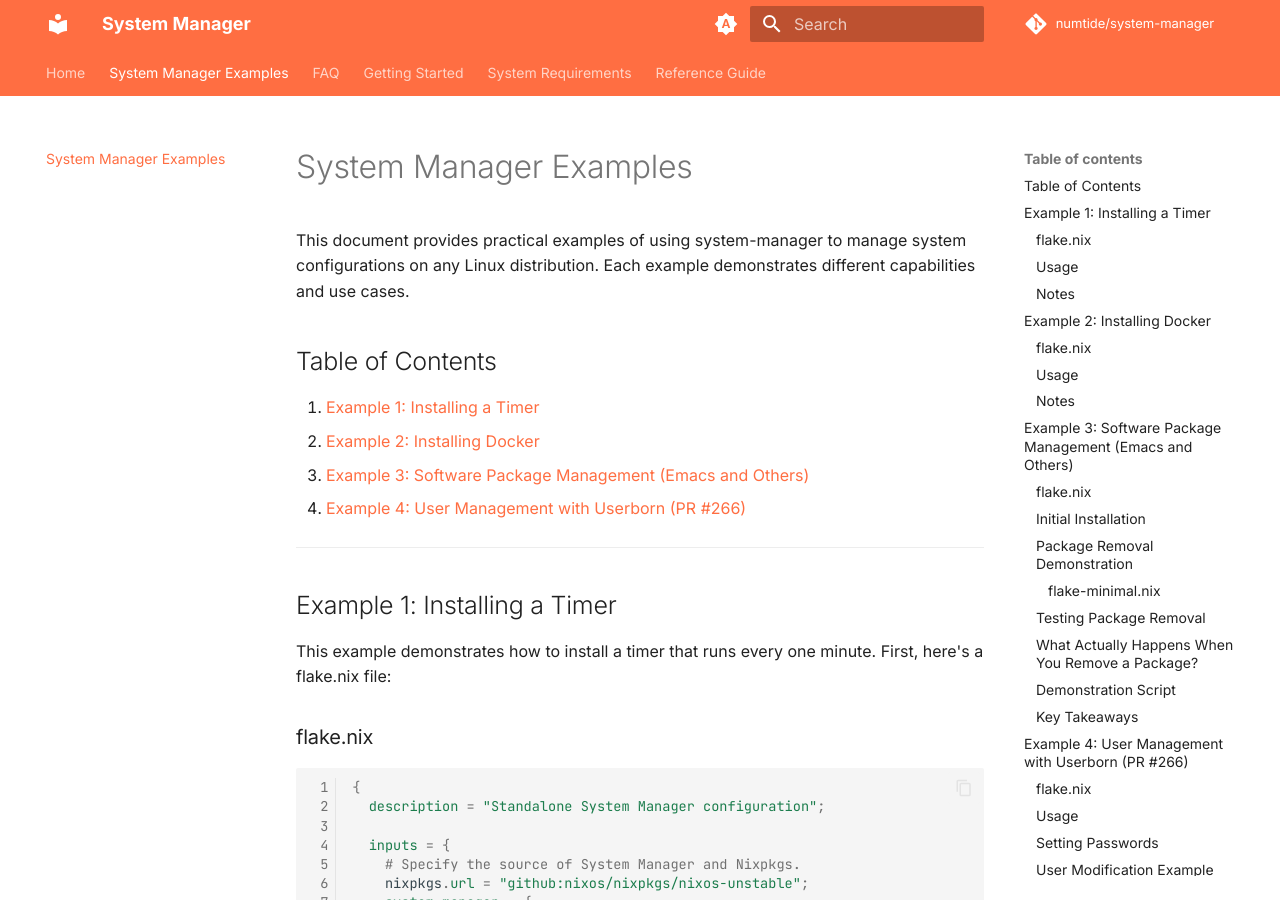
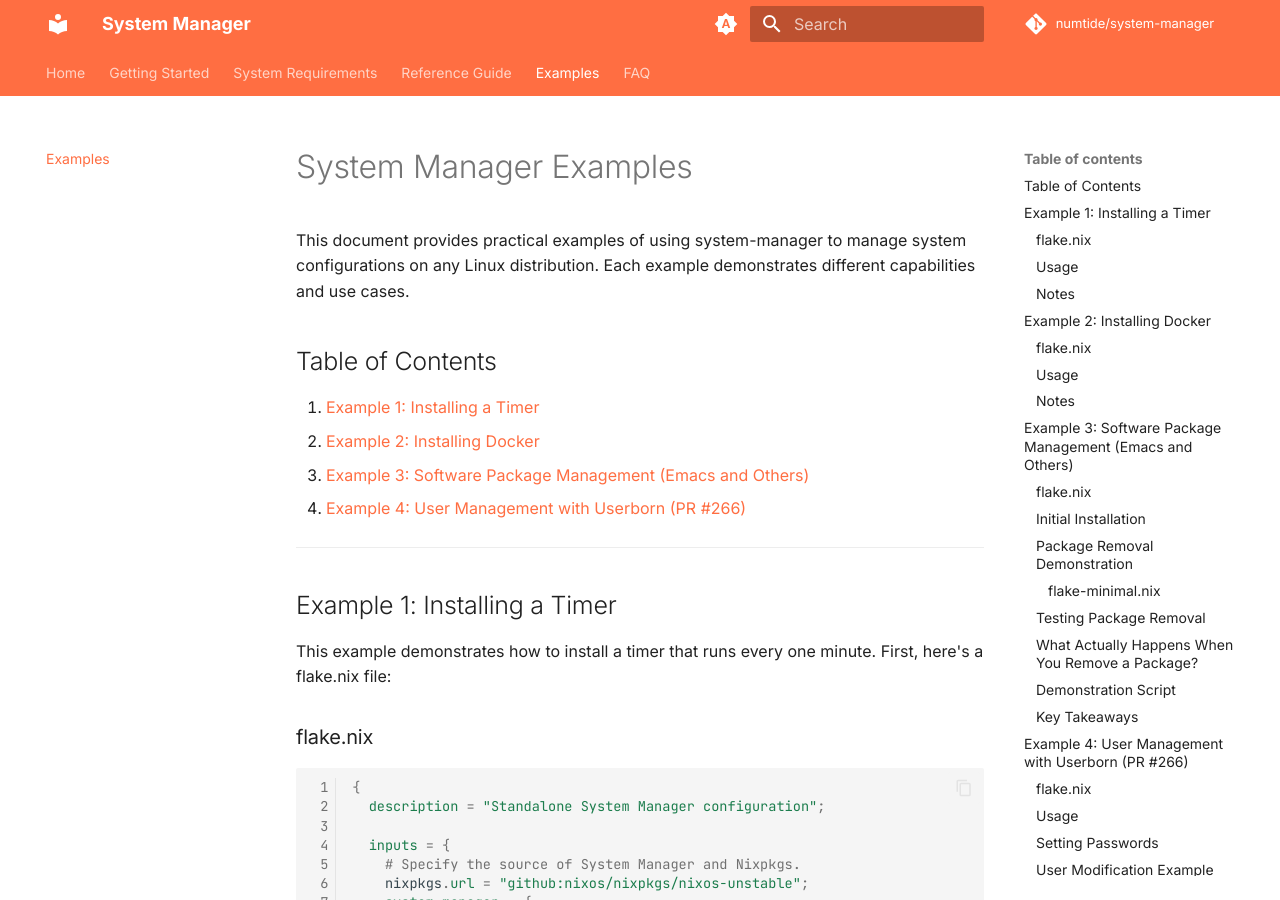
Before and after one commit to numtide/system-manager, an MkDocs documentation site: the page built from docs/site/examples.md, in a window 1280 px wide and 900 px high. Built offline with MkDocs 1.6.1 and Material for MkDocs 9.7.7, drawn with Linux system fonts in a browser that asks for light colours; comment, search, counter and statistics services are not loaded; the version menu is left out; some of the changed lines change nothing that is shown.

Commit message:
docs: add nav section to control page ordering

```diff
--- a/docs/mkdocs.yml
+++ b/docs/mkdocs.yml
@@ -119,3 +119,11 @@ plugins:
           type: date
           fallback_to_build_date: true
     - tags
+
+nav:
+    - Home: index.md
+    - Getting Started: getting-started.md
+    - System Requirements: install.md
+    - Reference Guide: reference-guide.md
+    - Examples: examples.md
+    - FAQ: faq.md
```
